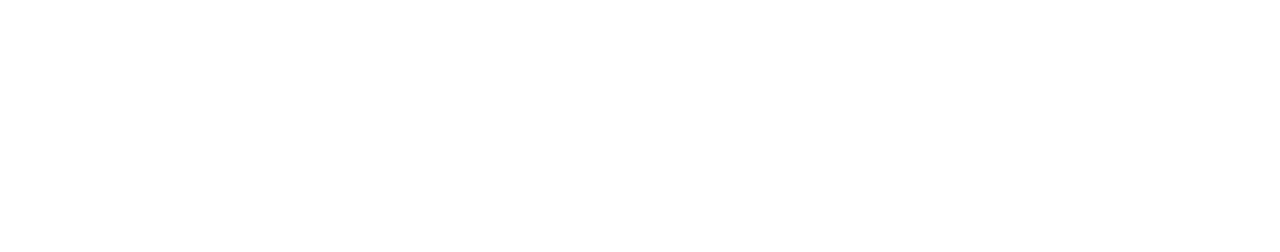
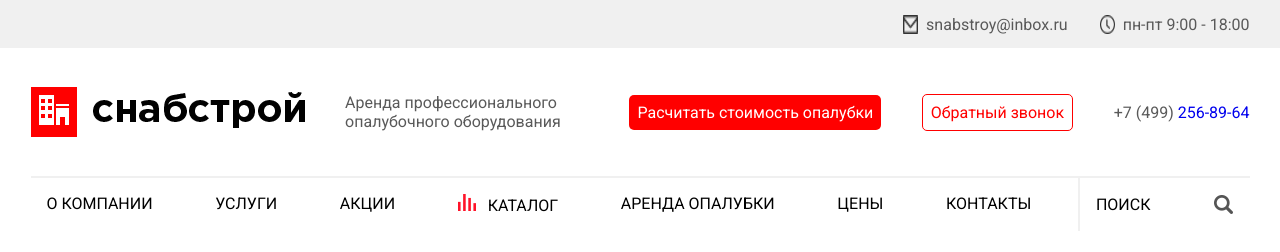
Before and after one commit to Rmnzm/layout_canvas, a plain HTML site: page index.html in a window 1280 px wide. Drawn offline with Linux system fonts and the light colour scheme.

Commit message:
header done

```diff
--- a/index.html
+++ b/index.html
@@ -1,4 +1,103 @@
-<!Doctype html>
-<html>
-
+<!DOCTYPE html>
+<html lang="ru">
+<head>
+    <meta charset="UTF-8">
+    <meta name="viewport" content="width=device-width, initial-scale=1.0">
+    <link href="https://fonts.googleapis.com/css2?family=Roboto:ital,wght@0,400;0,700;1,400;1,700&display=swap" rel="stylesheet">
+    <link rel="stylesheet" href="style.css">
+    <title>Снабстрой</title>
+</head>
+<body>
+    <!-- Header -->
+    <header>
+        <!--   -->
+        <section class="timetable">
+            <article>
+                <!--   -->
+                <div class="mail">
+                    <img src="images/post.jpg" alt="post">
+                    <a href="#">snabstroy@inbox.ru</a>
+                </div>
+                <!--   -->
+                <div class="clock">
+                    <img src="images/clock.jpg" alt="clock">
+                    <span>пн-пт 9:00 - 18:00</span>
+                </div>
+            </article>
+        </section>
+        <!--   SNABSTROY вся инфа про контору в шапке, лого, кнопки, номертелефона   -->
+        <section class="snabstroy">
+            <article>
+                <!--   -->
+                <div class="logo">
+                    <div class="img">
+                        <img src="images/logo.jpg" alt="logo">
+                    </div>
+                    <div class="text">
+                        <img src="images/snabstroi_2.jpg" alt="snabstroi">
+                    </div>
+                </div>
+                <!--   -->
+                <div class="info">
+                    <span>Аренда профессионального опалубочного оборудования</span>
+                </div>
+                <!--   -->
+                <div class="cost">
+                    <a href="#"><div>
+                        Расчитать стоимость опалубки
+                    </div></a>
+                </div>
+                <!--   -->
+                <div class="call">
+                    <a href="#"><div>
+                        Обратный звонок
+                    </div></a>
+                </div>
+                <!--   -->
+                <div class="number">
+                    <a href="#"><span> +7 (499) </span> 256-89-64</a>
+                </div>
+            </article>
+        </section>
+        <!--   -->
+        <section class="navigation">
+            <article>
+                <!--   -->
+                <div class="about">
+                    <p>О КОМПАНИИ</p>
+                </div>
+                <!--   -->
+                <div class="service">
+                    <p>УСЛУГИ</p>
+                </div>
+                <!--   -->
+                <div class="sales">
+                    <p>АКЦИИ</p>
+                </div>
+                <!--   -->
+                <div class="list">
+                    <img src="images/graphic.jpg" alt="list">
+                    <span>КАТАЛОГ</span>
+                </div>
+                <!--   -->
+                <div class="rent">
+                    <p>АРЕНДА ОПАЛУБКИ</p>
+                </div>
+                <!--   -->
+                <div class="prices">
+                    <p>ЦЕНЫ</p>
+                </div>
+                <!--   -->
+                <div class="contacts">
+                    <p>КОНТАКТЫ</p>
+                </div>
+                <!--   -->
+                <div class="search">
+                    <span>ПОИСК</span>
+                    <img src="images/search.jpg" alt="search">
+                </div>
+            </article>
+        </section>
+    </header>
+</body>
 </html>
--- a/style.css
+++ b/style.css
@@ -0,0 +1,207 @@
+/*font-family: 'Roboto', sans-serif;*/
+
+*
+{
+    margin: 0;
+    padding: 0;
+}
+
+a
+{
+    text-decoration: none;
+}
+
+body
+{
+    font-family: 'Roboto', sans-serif;
+}
+
+/* HEADER */
+
+
+
+/*   TIMETABLE   */
+
+.timetable
+{
+    background-color: #f0f0f0;
+    color: #595959;
+}
+
+.timetable > article
+{
+    width: 1219px;
+    height: 3em;
+    display: flex;
+    justify-content: flex-end;
+    align-items: center;
+    margin: auto;
+}
+
+/*   MAIL   */
+
+.mail
+{
+    padding-right: 2em;
+    display: flex;
+    align-content: center;
+}
+
+.mail > a
+{
+    color: #595959;
+    padding-left: 0.5em;
+}
+
+/*   CLOCK   */
+
+.clock
+{
+    display: flex;
+    align-content: center;
+}
+
+.clock > span
+{
+    padding-left: 0.5em;
+}
+
+/*   SNABSTROY   */
+
+.snabstroy > article
+{
+    width: 1219px;
+    height: 8em;
+    display: flex;
+    justify-content: space-between;
+    align-content: center;
+    margin: auto;
+}
+
+/*   LOGO   */
+
+.logo
+{
+    display: flex;
+    align-items: center;
+}
+
+.logo > .img
+{
+    background-color: red;
+    padding: 0.5em;
+}
+
+.logo > .text
+{
+    padding-left: 1em;
+}
+
+
+/*   INFO   */
+
+.info {
+    color: #595959;
+    align-self: center;
+    width: 20%;
+}
+
+/*   COST   */
+
+.cost
+{
+    background-color: red;
+    align-self: center;
+    border-radius: 5px;
+    -webkit-border-radius: 5px;
+    -moz-border-radius: 5px;
+    -ms-border-radius: 5px;
+    -o-border-radius: 5px;
+    padding: 0.5em;
+}
+
+.cost > a {
+    color: white;
+}
+
+/*   CALL   */
+
+.call
+{
+    align-self: center;
+    border: 1px solid red;
+    border-radius: 5px;
+    padding: 0.5em;
+    -webkit-border-radius: 5px;
+    -moz-border-radius: 5px;
+    -ms-border-radius: 5px;
+    -o-border-radius: 5px;
+}
+
+.call > a
+{
+    color: red;
+}
+
+/*   NUMBER   */
+
+.number
+{
+    align-self: center;
+}
+
+.number > a > span
+{
+    color: #595959;
+}
+
+/*   NAVIGATION MENU   */
+
+.navigation > article
+{
+    margin: auto;
+    width: 1219px;
+    border-top: 2px solid #f0f0f0;
+    display: flex;
+    justify-content: space-between;
+    align-content: center;
+}
+
+.navigation > article > div
+{
+    padding: 1em;
+}
+
+.navigation > article > div:hover
+{
+    border-top: 3px solid red;
+    cursor: pointer;
+    font-weight: bold;
+}
+
+/*   LIST   */
+
+.list > img
+{
+    padding-right: 0.5em;
+}
+
+/*   SEARCH   */
+
+.search
+{
+    border-left: 2px solid #f0f0f0;
+    display: flex;
+    align-items: center;
+}
+
+.search > img
+{
+    padding-left: 4em;
+}
+
+.search:hover {
+    border-top: 0px !important;
+    color: #595959;
+    cursor: text !important;
+}
```
Also changed, not shown: images/clock.jpg (added), images/graphic.jpg (added), images/logo.jpg (added), images/post.jpg (added), images/search.jpg (added), images/snabstroi.jpg (added), images/snabstroi_2.jpg (added).
